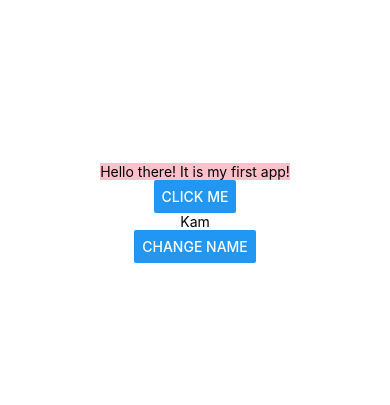
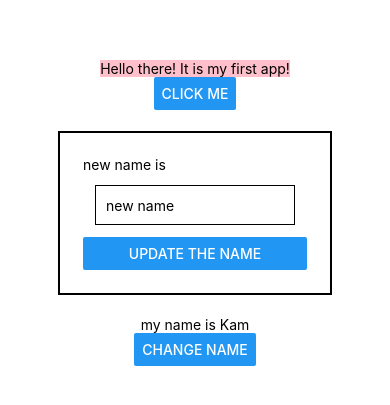
Before and after one commit to yamanerkam/React-Native-Learning, a React Native app: screen / in a window 390 px wide. Shown: the part 209-614 px from the top of the page. Built offline with nearby package versions, Linux system fonts and the light colour scheme.

Commit message:
Text-Input

```diff
--- a/App.js
+++ b/App.js
@@ -1,10 +1,12 @@
 import { StatusBar } from 'expo-status-bar';
-import { Button, StyleSheet, Text, View } from 'react-native';
+import { Button, StyleSheet, Text, View, TextInput } from 'react-native';
 import React, { useState } from 'react';
 
 export default function App() {
   const [textBackgroundColor, setTextBackgroundColor] = useState('pink')
   const [name, setName] = useState('Kam')
+  const [nameInput, setNameInput] = useState('')
+
   const changeColor = () => {
     if (textBackgroundColor == 'pink') setTextBackgroundColor('purple')
     else setTextBackgroundColor('pink')
@@ -23,8 +25,21 @@ export default function App() {
       />
 
       <View style={styles.name}>
+        <View style={styles.inputArea}>
+          <Text>new name is {nameInput}</Text>
+          <TextInput
+            style={styles.input}
+            value={nameInput}
+            placeholder='new name'
+            onChangeText={setNameInput}
+          />
+          <Button
+            title='update the name'
+            onPress={() => setName(nameInput)}
+          />
+        </View>
         <Text>
-          {name}
+          my name is {name}
         </Text>
 
         <Button
@@ -64,5 +79,16 @@ const styles = StyleSheet.create({
 
   }, name: {
     alignItems: 'center',
+  }, input: {
+    height: 40,
+    width: 200,
+    margin: 12,
+    borderWidth: 1,
+    padding: 10,
+  }, inputArea: {
+    borderColor: 'black',
+    borderWidth: 2,
+    margin: 21,
+    padding: 23
   }
 });
```
